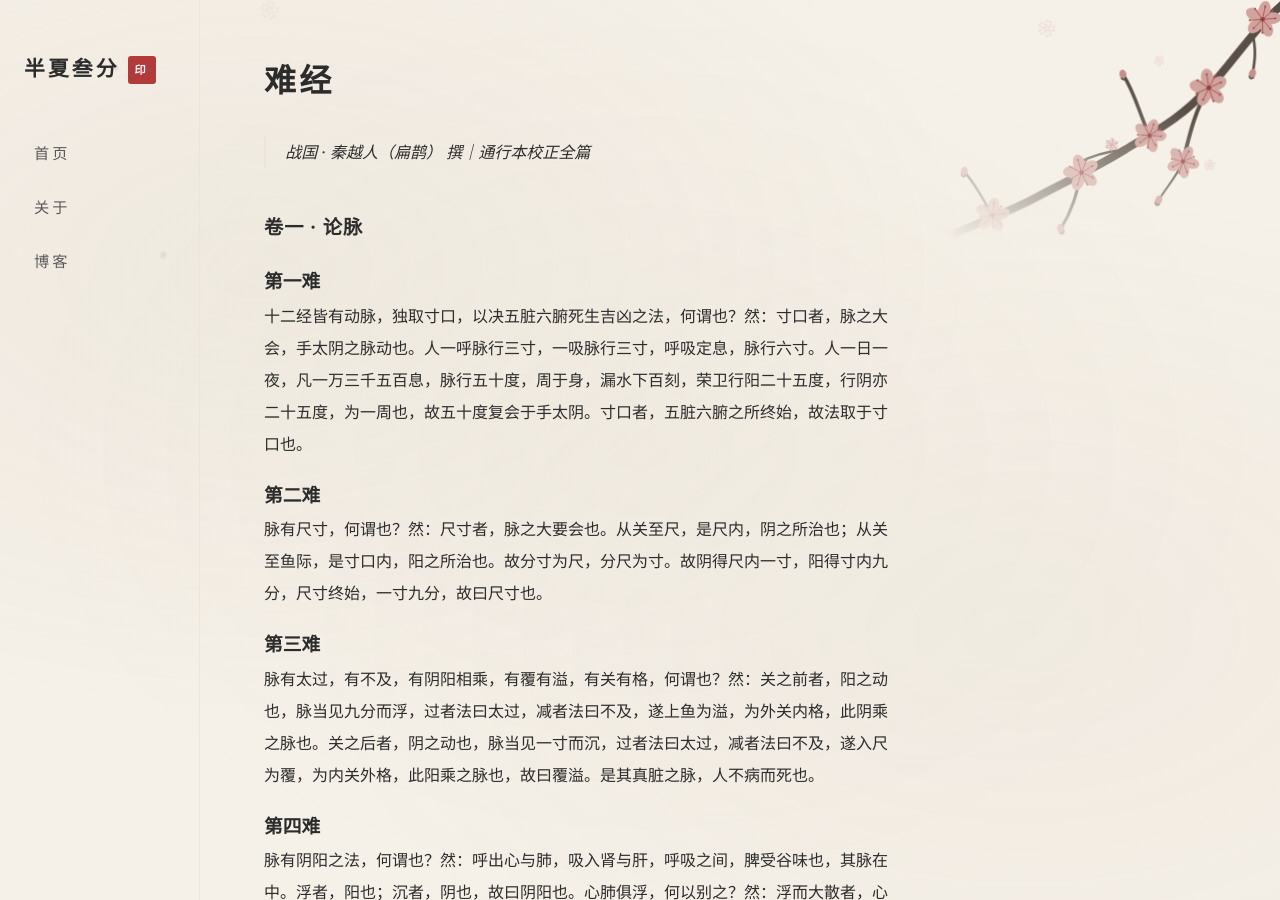
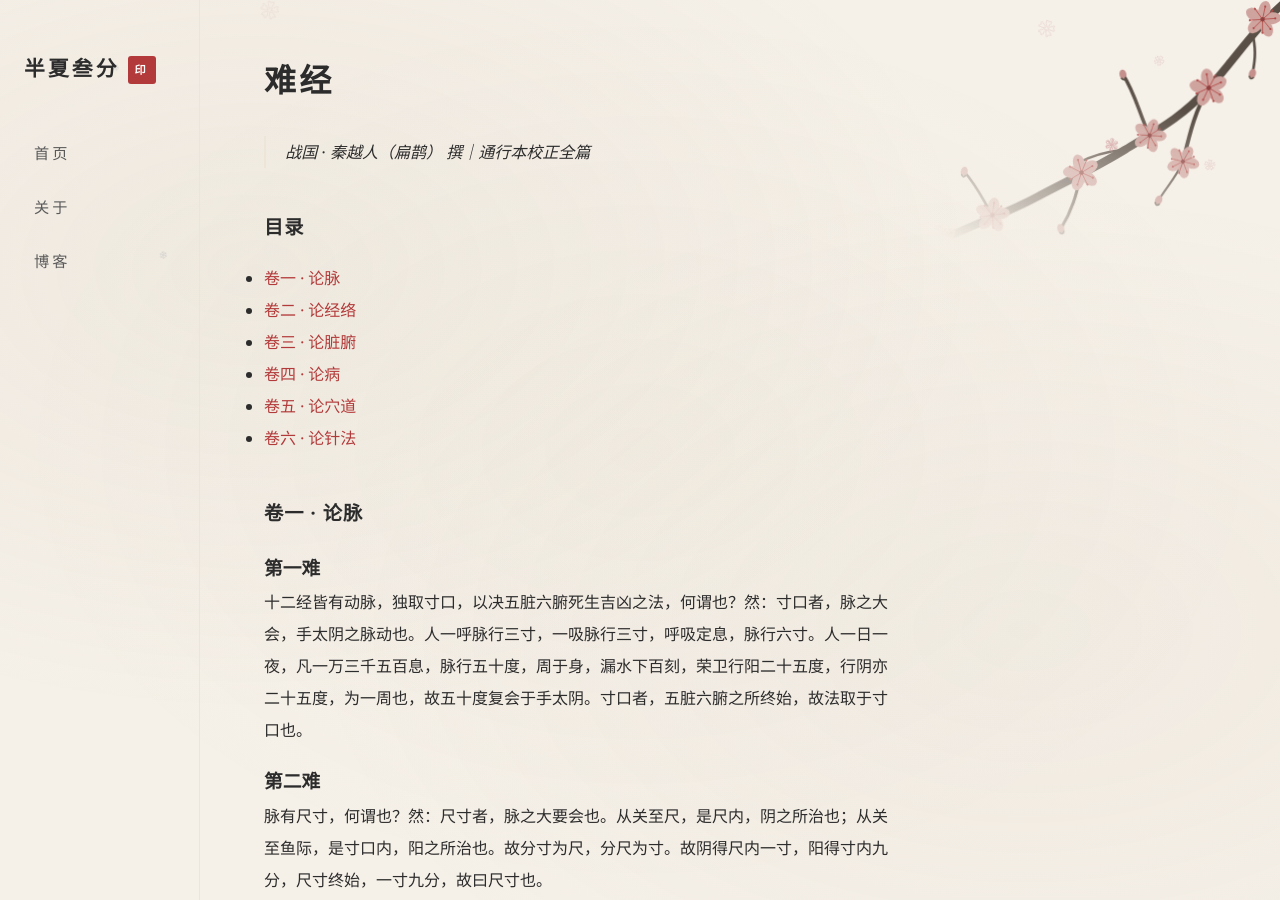
Before and after one commit to dev-pzz-2026/dev-pzz-2026.github.io, a Jekyll site: the page built from _posts/2026-10-20-nan-jing.md, in a window 1280 px wide and 900 px high. Built offline with Jekyll 4.4.1, drawn with Linux system fonts in a browser that asks for light colours.

```diff
--- a/Gemfile
+++ b/Gemfile
@@ -4,5 +4,6 @@ gem "minima"
 gem "jekyll-feed"
 gem "jekyll-sitemap"
 gem "jekyll-paginate"
+gem "kramdown-parser-gfm"
 group :jekyll_plugins do
 end
--- a/_config.yml
+++ b/_config.yml
@@ -14,6 +14,9 @@ author:
 
 # 构建设置
 markdown: kramdown
+kramdown:
+  input: GFM
+  auto_ids: true
 theme: minima
 paginate: 5
 paginate_path: "/page/:num/"
--- a/_posts/2026-10-20-nan-jing.md
+++ b/_posts/2026-10-20-nan-jing.md
@@ -8,6 +8,15 @@ tags: [医]
 # 难经
 
 > 战国 · 秦越人（扁鹊） 撰｜通行本校正全篇
+
+## 目录
+
+* [卷一 · 论脉](#卷一--论脉)
+* [卷二 · 论经络](#卷二--论经络)
+* [卷三 · 论脏腑](#卷三--论脏腑)
+* [卷四 · 论病](#卷四--论病)
+* [卷五 · 论穴道](#卷五--论穴道)
+* [卷六 · 论针法](#卷六--论针法)
 
 ## 卷一 · 论脉
 
```
Also changed, not shown: Gemfile.lock.
